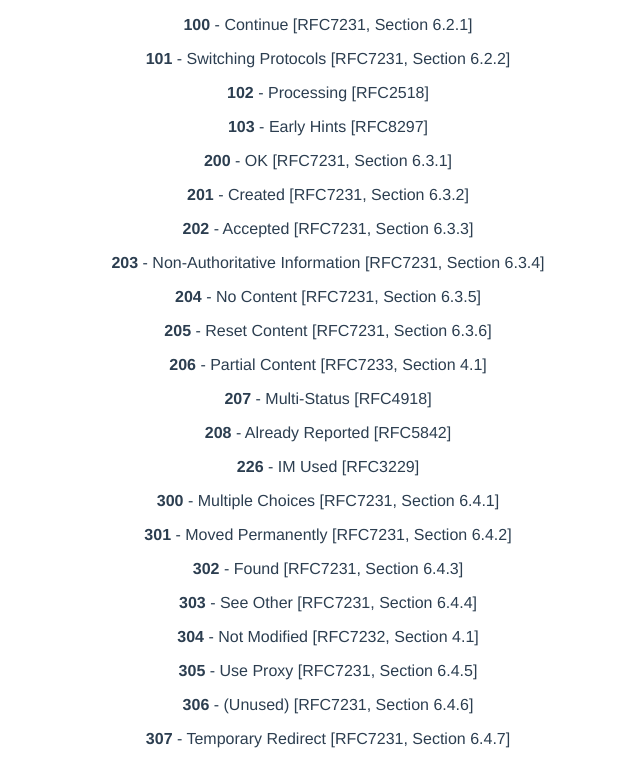
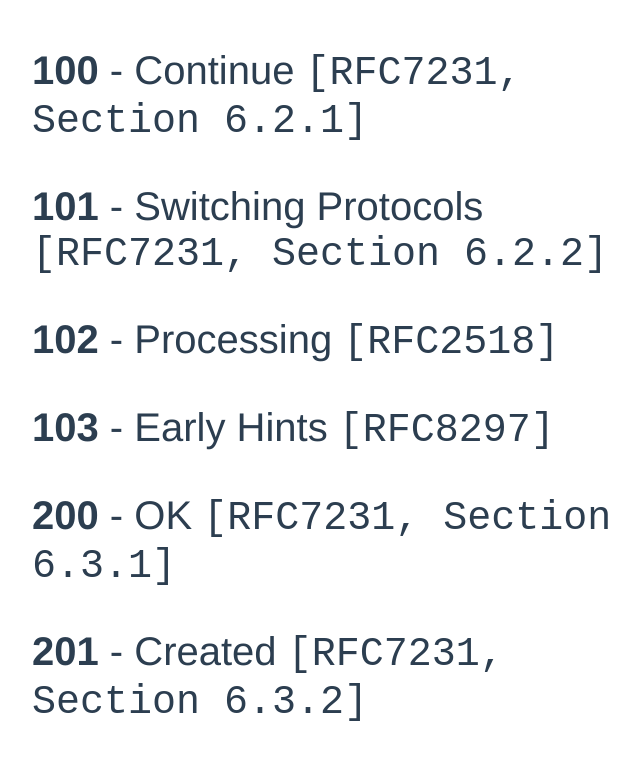
Before and after one commit to jbenner-radham/status-cod.es, a Vue app: page / in a window 1280 px wide. Shown: the top 764 px of the page, without its empty margins (332-972 px from the left). Built offline with nearby package versions, Linux system fonts and the light colour scheme.

Commit message:
Quick formatting update.

```diff
--- a/src/App.vue
+++ b/src/App.vue
@@ -1,18 +1,20 @@
 <template>
-    <div id="app">
-        <ul v-for="statusCode in currentStatusCodes" :key="statusCode.value">
-            <status-code :value="statusCode.value"
-                :description="statusCode.description"
-                :reference="statusCode.reference"/>
-        </ul>
+    <div id="app" class="row">
+        <div class="col-left"></div>
+        <div class="col-middle">
+            <ul v-for="statusCode in currentStatusCodes" :key="statusCode.value">
+                <status-code :value="statusCode.value"
+                    :description="statusCode.description"
+                    :reference="statusCode.reference"/>
+            </ul>
+        </div>
+        <div class="col-right"></div>
     </div>
 </template>
 
 <script>
     import axios from 'axios'
     import StatusCode from './components/StatusCode.vue'
-
-    // const inRange = (number, gte, lt) => (number >= gte && number < lt);
 
     export default {
         name: 'app',
@@ -66,10 +68,23 @@
 <style>
     #app {
         font-family: 'Avenir', Helvetica, Arial, sans-serif;
+        font-size: 2.5rem;
         -webkit-font-smoothing: antialiased;
         -moz-osx-font-smoothing: grayscale;
-        text-align: center;
+        text-align: left;
         color: #2c3e50;
+    }
+
+    .col-left, .col-right {
+        flex: 1;
+    }
+
+    .col-middle {
+        flex: 2;
+    }
+
+    .row {
+        display: flex;
     }
 
     ul {
--- a/src/components/StatusCode.vue
+++ b/src/components/StatusCode.vue
@@ -1,5 +1,8 @@
 <template>
-    <li><strong>{{ value }}</strong> - {{ description }} {{ reference }}</li>
+    <li :id="value">
+        <strong>{{ value }}</strong> - {{ description }}
+        <span class="status-code__reference">{{ reference }}</span>
+    </li>
 </template>
 
 <script>
@@ -12,3 +15,9 @@
         }
     }
 </script>
+
+<style>
+    .status-code__reference {
+        font-family: monospace;
+    }
+</style>
```
